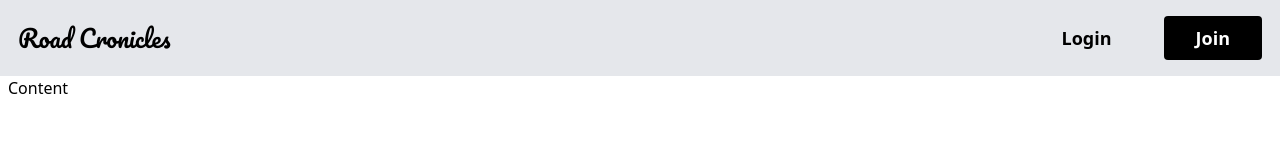
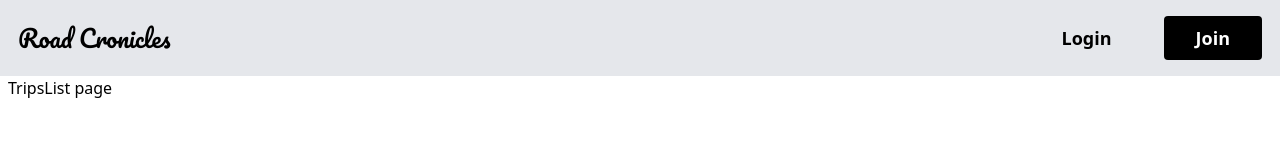
Before and after one commit to Griunvald/travel_app_client, a React (Vite) app in the folder client/: page / in a window 1280 px wide. Shown: the top 166 px of the page. Built offline with nearby package versions, Linux system fonts and the light colour scheme.

Commit message:
Install React-router-dom, add empty pages for testig routes, render pages inside Content component

```diff
--- a/client/package.json
+++ b/client/package.json
@@ -11,7 +11,8 @@
   },
   "dependencies": {
     "react": "^18.2.0",
-    "react-dom": "^18.2.0"
+    "react-dom": "^18.2.0",
+    "react-router-dom": "6.4"
   },
   "devDependencies": {
     "@types/react": "^18.2.15",
--- a/client/src/App.jsx
+++ b/client/src/App.jsx
@@ -1,16 +1,28 @@
+import { createBrowserRouter, RouterProvider, createRoutesFromElements, Route } from 'react-router-dom';
 import { ProvidersWrapper } from './contexts/ProvidersWrapper.jsx';
 import Navbar from './components/layout/Navbar';
 import Sidebar from './components/layout/Sidebar';
 import Content from './components/layout/Content';
 import Footer from './components/layout/Footer';
+import TripsList from './components/pages/TripsList';
+import About from './components/pages/About';
+
+const router = createBrowserRouter(
+    createRoutesFromElements(
+      <Route path="/" element={<Content />}>
+         <Route index element={< TripsList />} />
+         <Route path="/about" element={< About />} />
+      </Route>
+    )
+)
+
 function App() {
-
   return (
     <div className="flex flex-col min-h-screen">
       <ProvidersWrapper>
           <Navbar />
+          <RouterProvider router={router} />
           <Sidebar />
-          <Content />
           <Footer />
       </ProvidersWrapper>
     </div>
--- a/client/src/components/layout/Content.jsx
+++ b/client/src/components/layout/Content.jsx
@@ -1,8 +1,10 @@
+import { Outlet } from 'react-router-dom';
+
 function Content() {
     return (
         <main className="flex-grow">
             <div className="px-2 mx-auto max-w-screen-xl">
-                <h1>Content</h1>
+                <Outlet />
             </div>
         </main>
     );
--- /dev/null
+++ b/client/src/components/pages/About.jsx
@@ -0,0 +1,7 @@
+function About() {
+    return (
+        <h1>About page</h1>
+    );
+};
+
+export default About;
--- /dev/null
+++ b/client/src/components/pages/TripsList.jsx
@@ -0,0 +1,7 @@
+function TripsList() {
+    return (
+        <h1>TripsList page</h1>
+    );
+};
+
+export default TripsList;
```
Also changed, not shown: 1 other file (tests, documents, lock files or other folders).
